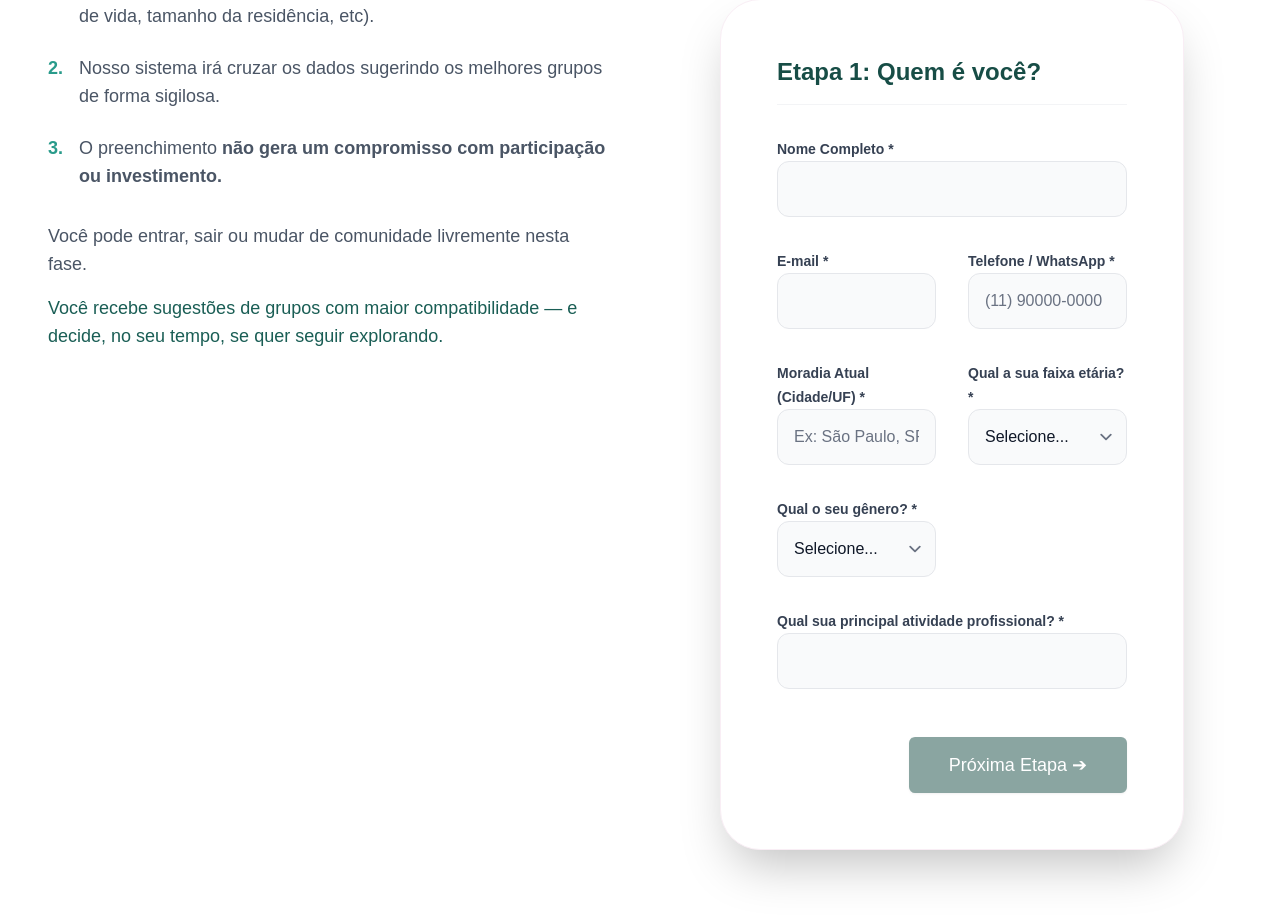
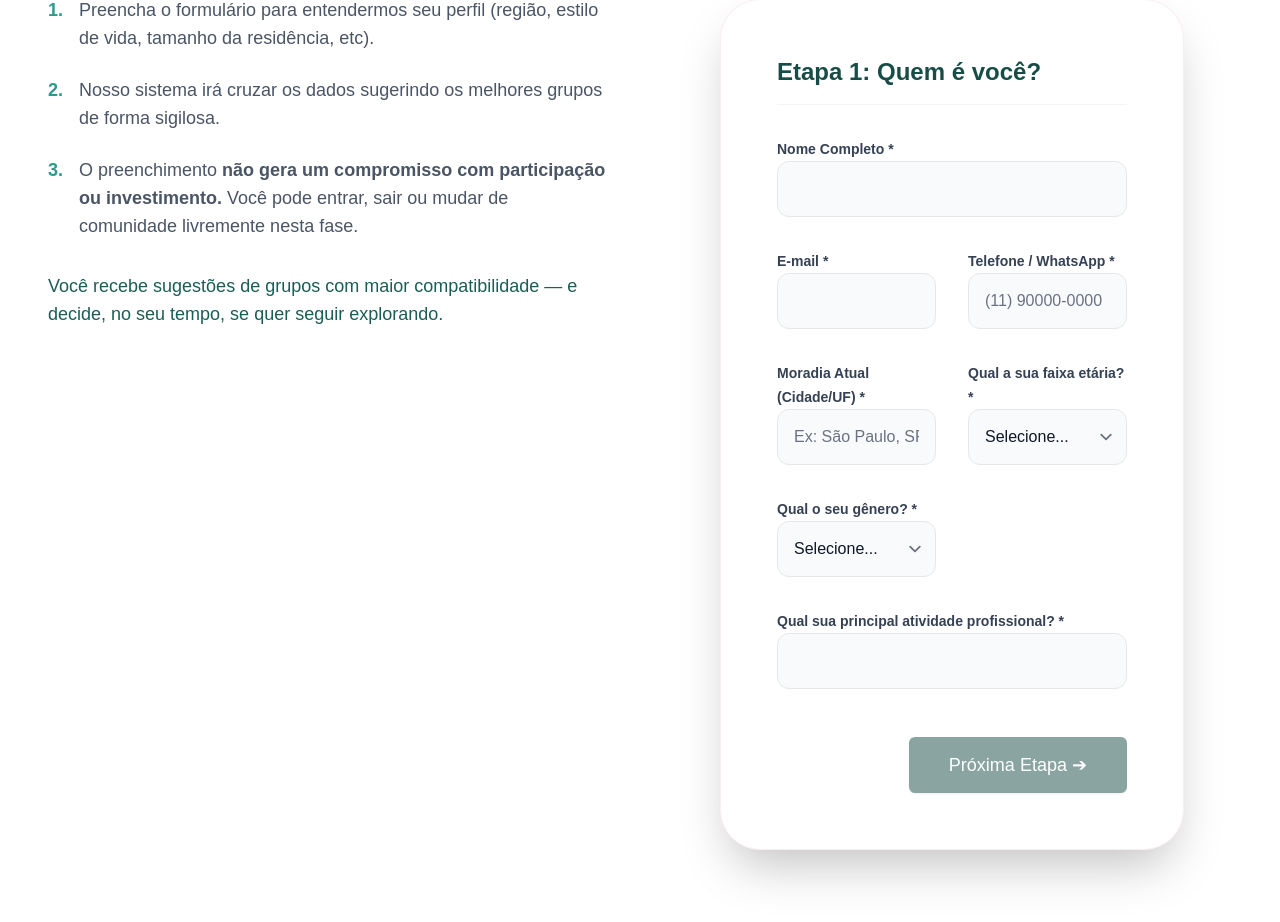
Before and after one commit to AdautoRizzi/studiobecohousing, a Next.js app: page / in a window 1280 px wide. Shown: the part 4062-4984 px from the top of the page. Built offline with nearby package versions, Linux system fonts and the light colour scheme.

Commit message:
fix: ajuste no item 3 da home

```diff
--- a/src/app/page.tsx
+++ b/src/app/page.tsx
@@ -175,10 +175,9 @@ export default function Home() {
                 </div>
                 <div className="flex gap-4">
                   <span className="text-primary-500 font-bold">3.</span>
-                  <span>O preenchimento <strong>não gera um compromisso com participação ou investimento.</strong></span>
+                  <span>O preenchimento <strong>não gera um compromisso com participação ou investimento.</strong> Você pode entrar, sair ou mudar de comunidade livremente nesta fase.</span>
                 </div>
                 <div className="mt-8 space-y-4">
-                  <p>Você pode entrar, sair ou mudar de comunidade livremente nesta fase.</p>
                   <p className="text-primary-800">Você recebe sugestões de grupos com maior compatibilidade — e decide, no seu tempo, se quer seguir explorando.</p>
                 </div>
               </div>
```
